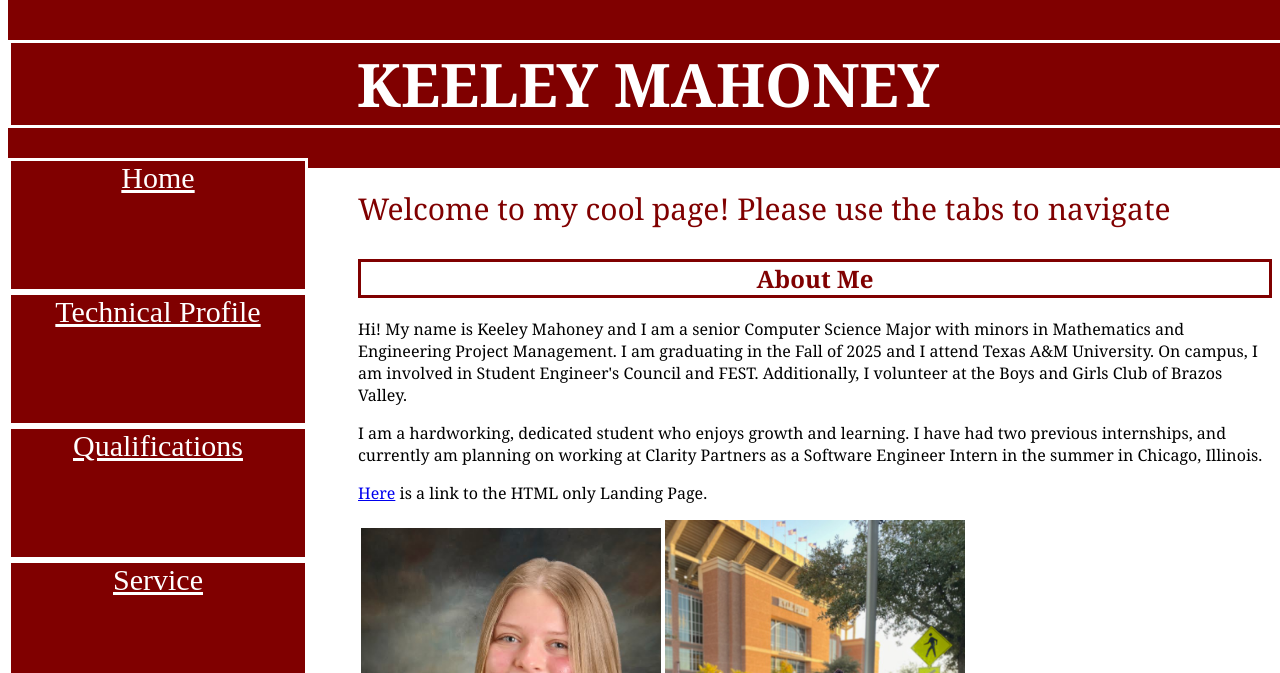
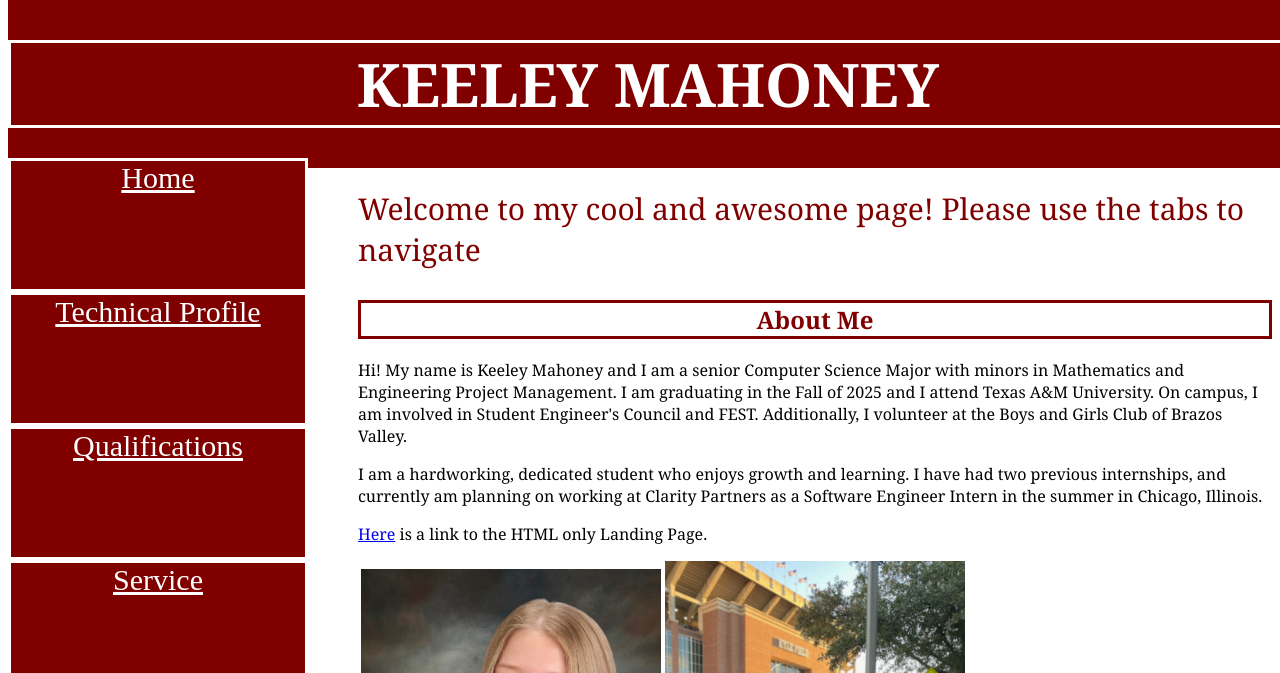
Before and after one commit to keeleymahoney/Project3, a plain HTML site: page index.html in a window 1280 px wide. Shown: the top 673 px of the page. Drawn offline with Linux system fonts and the light colour scheme.

Commit message:
work please

```diff
--- a/index.html
+++ b/index.html
@@ -23,7 +23,7 @@
 
 
     <div class = "introduction">
-      <p>Welcome to my cool page! Please use the tabs to navigate</p>
+      <p>Welcome to my cool and awesome page! Please use the tabs to navigate</p>
       </div>
       <div class = "information">
       <h2>About Me</h2>
```
